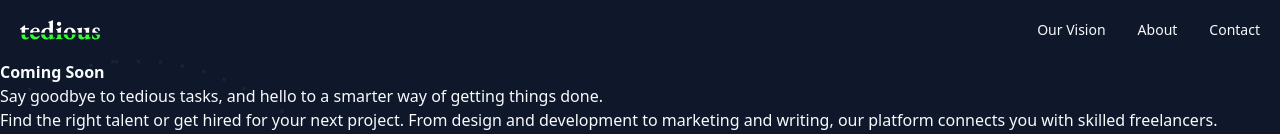
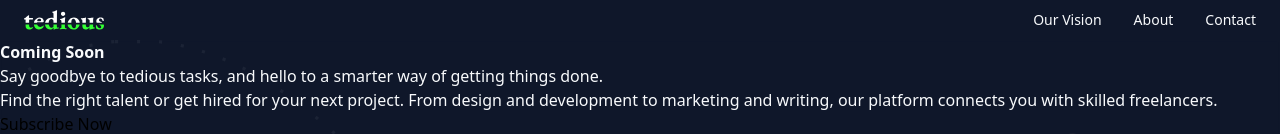
Before and after one commit to ErrolNtetha/lancing-client, a Next.js app: page / in a window 1280 px wide. Shown: the top 134 px of the page. Built offline with nearby package versions, Linux system fonts and the light colour scheme.

Commit message:
style: removed the padding and changed the height

```diff
--- a/components/header.tsx
+++ b/components/header.tsx
@@ -6,7 +6,7 @@ import React from 'react';
 
 export const Header = () => {
     return (
-        <header className='flex justify-between text-white bg-slate py-3 px-5 md:p-5'>
+        <header className='flex justify-between text-white bg-slate h-[5vh] px-6'>
             <Image src='/images/logo.svg' alt='company logo' className='' width={80} height={20} />
             <nav className='md:flex items-center space-x-8 gap-8 peer:text-black hidden'>
                 <ul className='md:flex space-x-8 peer:text-black hidden'>
```
